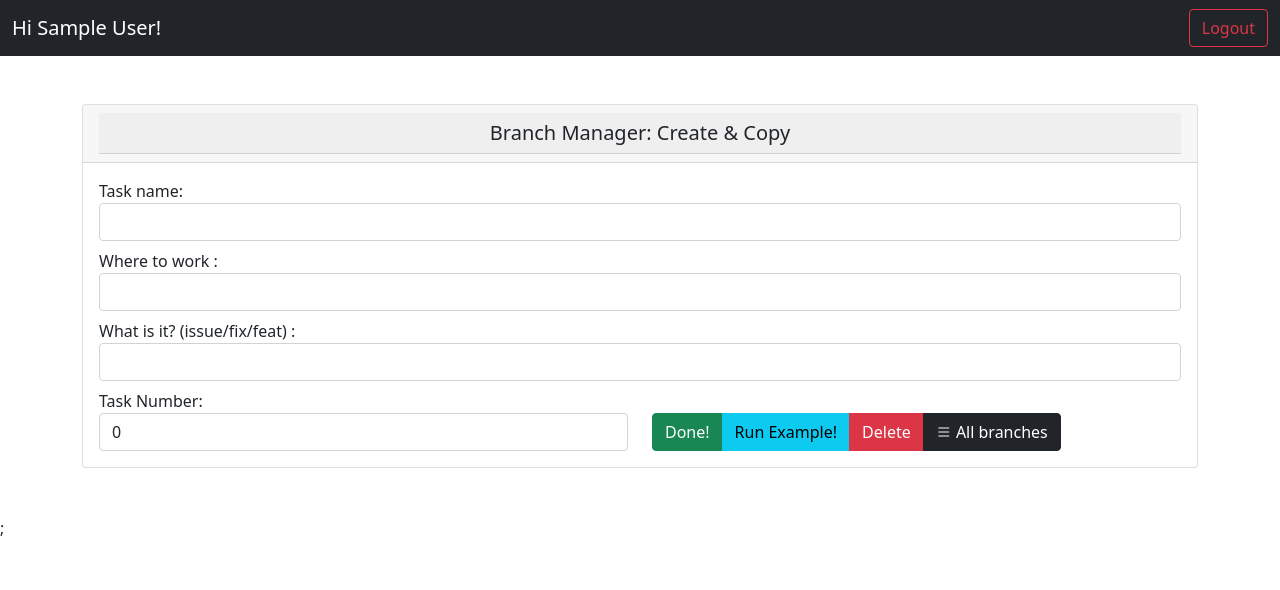
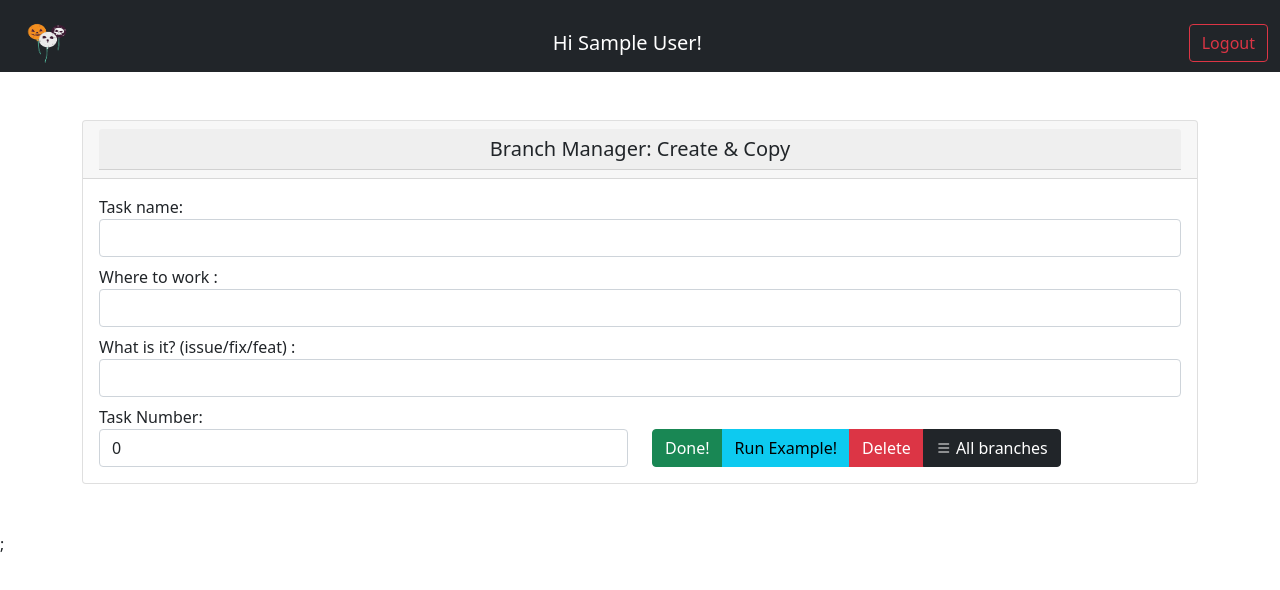
Before and after one commit to AlbertoSAP/BranchName, a plain HTML site: page index.html in a window 1280 px wide. Drawn offline with nearby package versions, Linux system fonts and the light colour scheme; sample sign-in values are in the browser's storage.

Commit message:
display hallowen icon in the navbar

```diff
--- a/index.html
+++ b/index.html
@@ -25,9 +25,20 @@
   </head>
 
   <body>
-    <nav class="navbar navbar-dark bg-dark">
-      <div class="container-fluid">
-        <a class="navbar-brand"><span id="namePerfil"></span></a>
+    <nav class="navbar navbar-dark bg-dark" style="height: 4.5rem">
+      <div class="container-fluid d-flex align-content-center">
+        <img
+          src="/img/banner4.gif"
+          alt="halloween animation"
+          width="70"
+          height="70"
+          class="d-inline-block align-text-top"
+          style="transform: scale(0.6); transform-origin: center"
+      /></span>
+        <a class="navbar-brand"
+          ><span id="namePerfil">
+        </a>
+
         <form class="d-flex">
           <button class="btn btn-outline-danger" onclick="logout()">
             Logout
```
Also changed, not shown: branchHistory.html (+8 -0 lines), img/banner4.gif (added).
